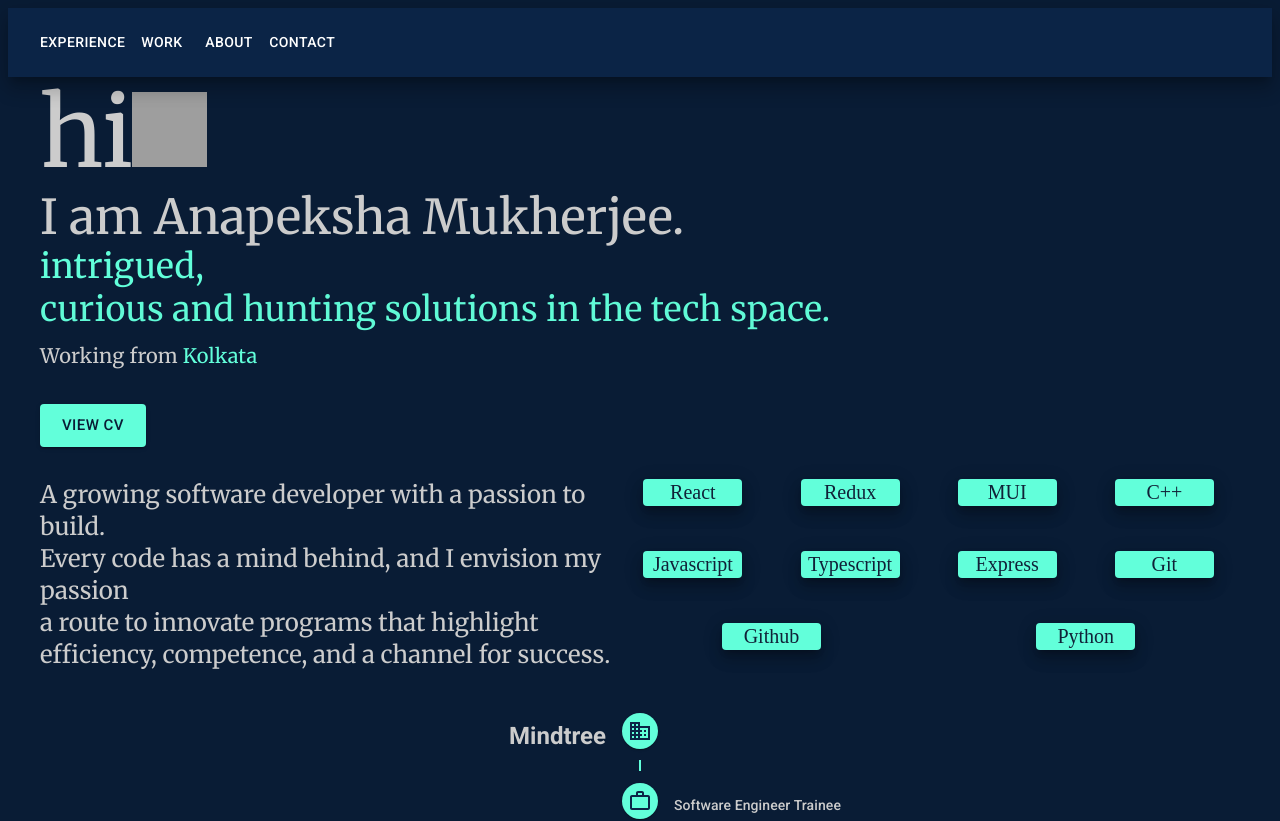
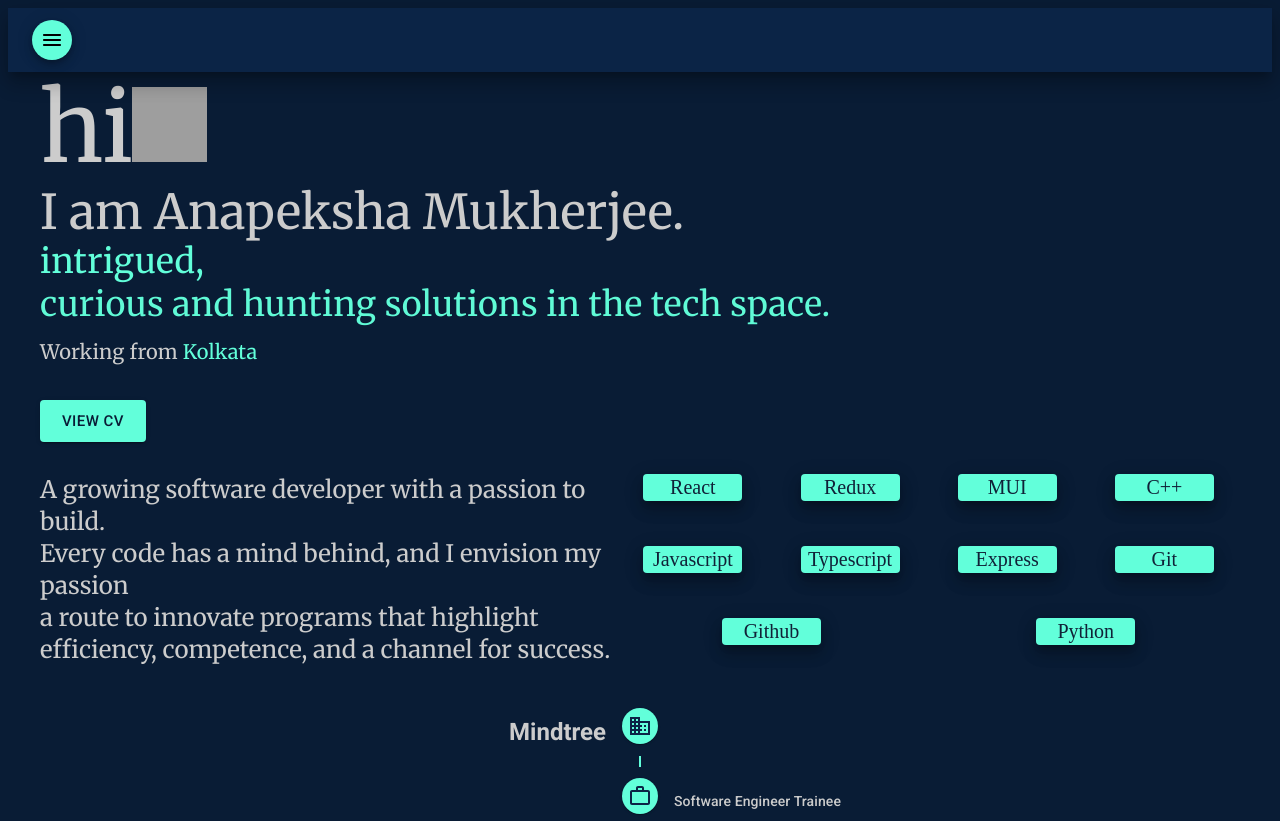
Before and after one commit to anapeksha/Portfolio, a React (Create React App) app: page / in a window 1280 px wide. Shown: the top 821 px of the page. Built offline with nearby package versions, Linux system fonts and the light colour scheme; grey boxes are pictures that could not be loaded.

Commit message:
Changed navigation menu style

```diff
--- /dev/null
+++ b/src/components/BasicSpeedDial.tsx
@@ -0,0 +1,28 @@
+import MenuRoundedIcon from "@mui/icons-material/MenuRounded";
+import SpeedDialAction from "@mui/material/SpeedDialAction";
+import ISpeedDialProps from "../interfaces/ISpeedDialProps";
+import CustomSpeedDial from "../styles/CustomSpeedDial.style";
+
+const BasicSpeedDial: React.FC<ISpeedDialProps> = (props) => {
+	return (
+		<CustomSpeedDial
+			ariaLabel="SpeedDial basic example"
+			icon={<MenuRoundedIcon />}
+			direction="right"
+		>
+			{props.actions.map((action, i) => (
+				<SpeedDialAction
+					sx={{
+						backgroundColor: "#424242",
+					}}
+					key={i}
+					icon={action.icon}
+					tooltipTitle={action.name}
+					onClick={() => (window.location.href = action.url)}
+				/>
+			))}
+		</CustomSpeedDial>
+	);
+};
+
+export default BasicSpeedDial;
--- a/src/components/Navbar.tsx
+++ b/src/components/Navbar.tsx
@@ -1,14 +1,26 @@
+import CallRoundedIcon from "@mui/icons-material/CallRounded";
+import InfoRoundedIcon from "@mui/icons-material/InfoRounded";
+import TrendingUpRoundedIcon from "@mui/icons-material/TrendingUpRounded";
+import WorkRoundedIcon from "@mui/icons-material/WorkRounded";
 import AppBar from "@mui/material/AppBar";
 import Box from "@mui/material/Box";
-import Button from "@mui/material/Button";
 import Container from "@mui/material/Container";
 import Toolbar from "@mui/material/Toolbar";
+import BasicSpeedDial from "./BasicSpeedDial";
 
-const pages: Array<{ name: string; url: string }> = [
-	{ name: "Experience", url: "#experience" },
-	{ name: "Work", url: "#work" },
-	{ name: "About", url: "#about" },
-	{ name: "Contact", url: "#contact" },
+const actions = [
+	{
+		icon: <TrendingUpRoundedIcon color="primary" />,
+		name: "Experience",
+		url: "#experience",
+	},
+	{ icon: <WorkRoundedIcon color="primary" />, name: "Work", url: "#work" },
+	{ icon: <InfoRoundedIcon color="primary" />, name: "About", url: "#about" },
+	{
+		icon: <CallRoundedIcon color="primary" />,
+		name: "Contact",
+		url: "#contact",
+	},
 ];
 
 const Navbar: React.FC = () => {
@@ -17,15 +29,7 @@ const Navbar: React.FC = () => {
 			<Container maxWidth="xl">
 				<Toolbar disableGutters>
 					<Box sx={{ flexGrow: 1, display: { xs: "flex", md: "flex" } }}>
-						{pages.map((page, i: number) => (
-							<Button
-								key={i}
-								sx={{ my: 2, color: "white", display: "block" }}
-								href={page.url}
-							>
-								{page.name}
-							</Button>
-						))}
+						<BasicSpeedDial actions={actions} />
 					</Box>
 				</Toolbar>
 			</Container>
--- /dev/null
+++ b/src/interfaces/ISpeedDialProps.ts
@@ -0,0 +1,13 @@
+import React from "react";
+
+interface ISpeedDialTemp {
+	icon: React.ReactNode;
+	name: string;
+	url: string;
+}
+
+interface ISpeedDialProps {
+	actions: Array<ISpeedDialTemp>;
+}
+
+export default ISpeedDialProps;
--- /dev/null
+++ b/src/styles/CustomSpeedDial.style.ts
@@ -0,0 +1,16 @@
+import { SpeedDial, styled } from "@mui/material";
+
+const CustomSpeedDial = styled(SpeedDial)({
+	"& .MuiFab-primary": {
+		width: 40,
+		height: 40,
+		backgroundColor: "#62ffda",
+		color: "black",
+		"& .MuiSpeedDialIcon-icon": { fontSize: 25 },
+		"&:hover": {
+			backgroundColor: "#62ffda",
+		},
+	},
+});
+
+export default CustomSpeedDial;
```
